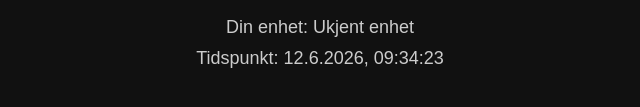
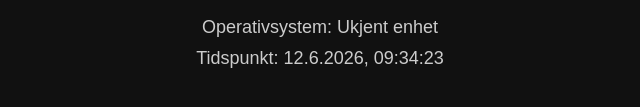
Before and after one commit to 768pluto/hacker, a website: page public/index.html in a window 1280 px wide. Shown: the part 619-726 px from the top of the page, 320-960 px from the left. Drawn offline with Linux system fonts and the light colour scheme; no server answers.

Commit message:
Update index.html

```diff
--- a/public/index.html
+++ b/public/index.html
@@ -81,18 +81,18 @@
         }, 2000);
 
 
-        // ===== DEVICE DETEKSJON =====
+        // ===== OPERATIVSYSTEM (fikset rekkefølge) =====
         const ua = navigator.userAgent;
         let device = "Ukjent enhet";
 
-        if (ua.includes("Windows")) device = "Windows PC";
-        else if (ua.includes("Mac")) device = "Mac";
-        else if (ua.includes("iPhone")) device = "iPhone";
-        else if (ua.includes("Android")) device = "Android";
-        else if (ua.includes("iPad")) device = "iPad";
+        if (/iPhone/.test(ua)) device = "iOS (iPhone)";
+        else if (/iPad/.test(ua)) device = "iOS (iPad)";
+        else if (/Android/.test(ua)) device = "Android";
+        else if (/Windows/.test(ua)) device = "Windows";
+        else if (/Macintosh/.test(ua)) device = "macOS";
 
         document.getElementById("device").innerText =
-            "Din enhet: " + device;
+            "Operativsystem: " + device;
 
 
         // ===== TIDSPUNKT =====
```
